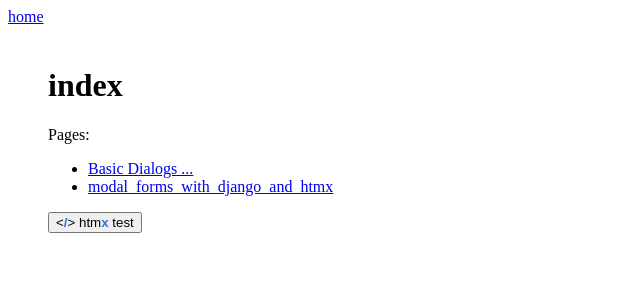
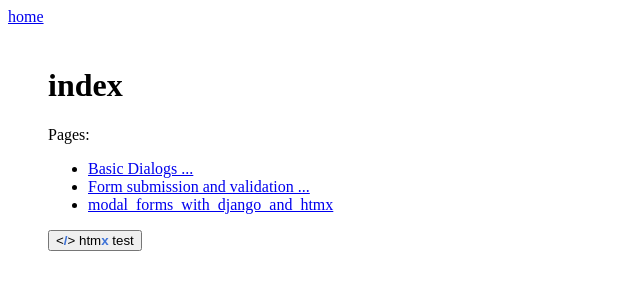
Before and after one commit to morlandi/django-htmx-forms, a Django app: page / in a window 1280 px wide. Shown: the top 300 px of the page, without its empty margins (0-640 px from the left). Run offline with Django 3.2, Linux system fonts and the light colour scheme.

Commit message:
Form submission and validation example (wip)

```diff
--- a/example/frontend/templates/frontend/index.html
+++ b/example/frontend/templates/frontend/index.html
@@ -6,6 +6,8 @@
     <div>Pages:</div>
     <ul>
         <li><a href="/basic_dialog">Basic Dialogs ...</a></li>
+        <li><a href="/form_submission_example" onclick="dialog1.open(event); return false;">Form submission and validation ...</a></li>
+
         <li><a href="/modal_forms_with_django_and_htmx">modal_forms_with_django_and_htmx</a></li>
     </ul>
 
@@ -16,3 +18,20 @@
     </div>
 
 {% endblock content %}
+
+
+
+{% block extrajavascript %}
+<script>
+    dialog1 = new HtmxForms.Dialog({
+        url: "{% url 'frontend:form_submission_example' %}",
+        dialog_selector: '#dialog_generic',
+        html: '<h1>Loading ...</h1>',
+        width: '400px',
+        min_height: '200px',
+        title: '<i class="fa fa-calculator"></i> Enter a numeric value ...',
+        button_save_initially_hidden: true,
+        enable_trace: true
+    });
+</script>
+{% endblock extrajavascript %}
--- a/example/frontend/urls.py
+++ b/example/frontend/urls.py
@@ -12,4 +12,5 @@ urlpatterns = [
     path('user_list/', views.user_list, name="user_list"),
     path('basic_dialog/', views.basic_dialog, name="basic_dialog"),
     path('popup/', views.popup, name="popup"),
+    path('form_submission_example/', views.form_submission_example, name="form_submission_example"),
 ]
--- a/example/frontend/views.py
+++ b/example/frontend/views.py
@@ -79,3 +79,57 @@ def popup(request):
         'form': form,
         'action': reverse('frontend:popup'),
     })
+
+
+def form_submission_example(request):
+    #time.sleep(1)
+    # Either render only the modal content, or a full standalone page
+    is_ajax_request = request.accepts("application/json")
+    if is_ajax_request:
+        template_name = 'htmx_forms/generic_form_inner.html'
+    else:
+        template_name = 'htmx_forms/generic_form.html'
+    return render(request, template_name, {
+        # 'form': form,
+        # 'action': reverse('frontend:popup'),
+    })
+
+
+# class SimpleForm(forms.Form):
+
+#     value = forms.IntegerField(required=True, label='value', help_text='Enter a value between 1 and 10')
+
+#     def save(self):
+#         return True
+
+#     def clean_value(self):
+#         value = self.cleaned_data['value']
+#         if value is not None:
+#             if value < 1 or value > 10:
+#                 raise forms.ValidationError('This value is not accepteble')
+#         return value
+
+# def form_validation_with_feedback(request):
+
+#     simulate_network_latency()
+
+#     if is_ajax(request):
+#         template_name = 'dialogs/simple_form_inner.html'
+#     else:
+#         template_name = 'dialogs/simple_form.html'
+
+#     if request.method == 'POST':
+#         form = SimpleForm(data=request.POST)
+#         if form.is_valid():
+#             form.save()
+#             if not is_ajax(request):
+#                 messages.info(request, "Form has been validated")
+#             else:
+#                 return HttpResponse("<h1>Great !</h1> Your form has been validated")
+#     else:
+#         form = SimpleForm()
+
+#     return render(request, template_name, {
+#         'action': reverse('samples:form-validation-with-feedback'),
+#         'form': form,
+#     })
```
Also changed, not shown: README.md.
